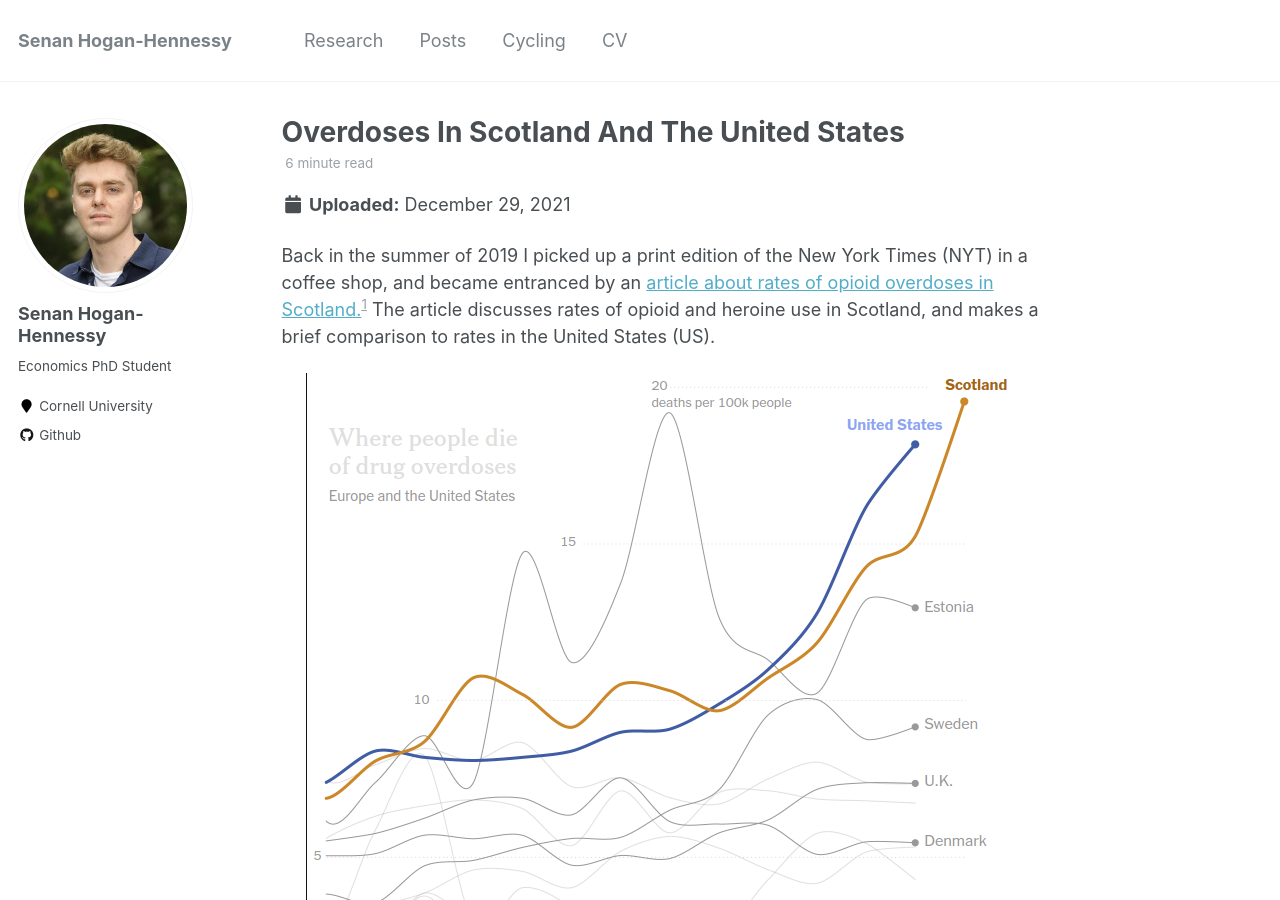
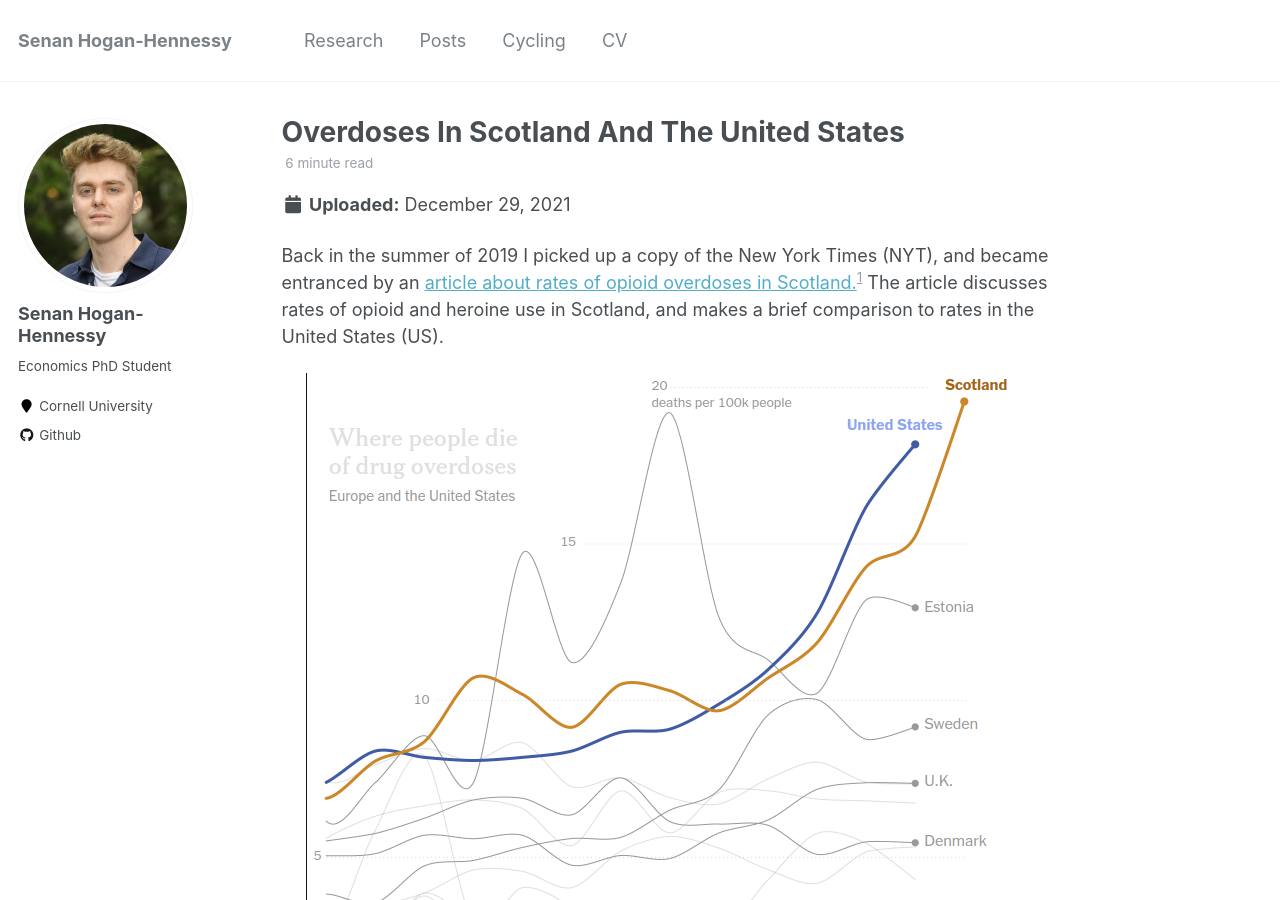
Before and after one commit to shoganhennessy/shoganhennessy.github.io, a Jekyll site: the page built from _posts/2021-12-29-overdoses-in-scotland-and-the-united-states.md, in a window 1280 px wide and 900 px high. Built offline with Jekyll 4.4.1, drawn with Linux system fonts in a browser that asks for light colours.

```diff
--- a/_posts/2021-12-29-overdoses-in-scotland-and-the-united-states.md
+++ b/_posts/2021-12-29-overdoses-in-scotland-and-the-united-states.md
@@ -1,4 +1,4 @@
-Back in the summer of 2019 I picked up a print edition of the New York Times (NYT) in a coffee shop, and became entranced by an [article about rates of opioid overdoses in Scotland.](https://www.nytimes.com/2019/08/07/world/europe/scotland-heroin-deaths.html)[^1]
+Back in the summer of 2019 I picked up a copy of the New York Times (NYT), and became entranced by an [article about rates of opioid overdoses in Scotland.](https://www.nytimes.com/2019/08/07/world/europe/scotland-heroin-deaths.html)[^1]
 The article discusses rates of opioid and heroine use in Scotland, and makes a brief comparison to rates in the United States (US).
 
 <p align="center">
```
Also changed, not shown: 2 other files.
